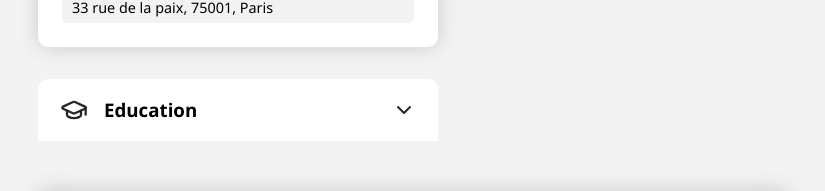
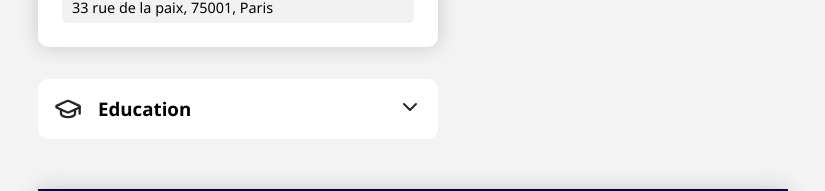
Before and after one commit to theojachiet/CV-App, a React (Vite) app: page / in a window 1280 px wide. Shown: the part 385-576 px from the top of the page, without its empty margins (12-837 px from the left). Built offline with nearby package versions, Linux system fonts and the light colour scheme.

Commit message:
add arrow rotation animation and custom border radius

```diff
--- a/src/App.css
+++ b/src/App.css
@@ -28,12 +28,11 @@ input {
   background-color: rgb(242, 242, 242);
   border-radius: 5px;
   outline: 0px solid transparent;
-  transition: box-shadow 0.5s ease-in-out,
-  outline 0.1s ease-in-out;
+  transition: box-shadow 0.5s ease-in-out, outline 0.1s ease-in-out;
 }
 
 input:hover {
-    outline: 0px solid transparent;
+  outline: 0px solid transparent;
   box-shadow: 0px 0px 10px rgb(210, 210, 210);
   transition: all 0.1s ease-in-out;
 }
@@ -87,20 +86,23 @@ button {
 
 /* EDUCATION LIST  */
 
-.education-list > button {
+.education-toggle {
+  display: block;
   width: 100%;
   border-radius: 10px 10px 0px 0px;
-}
-
-.education-header {
   background-color: white;
   display: flex;
   justify-content: space-between;
   padding: 1rem;
+  border-radius: 10px;
+  transition: border-radius 0.4s ease;
+}
+
+.education-toggle.open {
   border-radius: 10px 10px 0px 0px;
 }
 
-.education-header h3 {
+.education-toggle h3 {
   display: flex;
   gap: 1rem;
 }
@@ -134,12 +136,11 @@ button {
 
 .add-education-section button,
 li.editing-item .options .save,
-li.editing-item .options .delete
- {
+li.editing-item .options .delete {
   font-weight: 500;
   margin: auto;
   display: flex;
-  gap: 1rem;
+  gap: 0.6rem;
   border: 4px solid rgb(199, 226, 196);
   border-radius: 10px;
   padding: 5px 10px;
@@ -150,6 +151,7 @@ li.editing-item .options .delete
 li.editing-item {
   display: flex;
   flex-direction: column;
+  border-radius: 0px 0px 10px 10px;
 }
 
 .education-form {
@@ -176,15 +178,14 @@ li.editing-item .options {
 }
 
 li.editing-item .options .save {
-  display: flex;
-  gap: 1rem;
-
   border: 4px solid rgb(196, 200, 226);
 }
 
 li.editing-item .options .delete {
   border: 4px solid rgb(226, 196, 196);
 }
+
+/* TRANSITIONS EFFECTS  */
 
 .education-content {
   max-height: 0;
@@ -196,5 +197,12 @@ li.editing-item .options .delete {
 .education-content.expanded {
   max-height: fit-content;
   opacity: 1;
-  transition: max-height 0.4s ease, opacity 0.2s ease-in-out;
 }
+
+.arrow {
+  transition: transform 0.4s ease;
+}
+
+.arrow.rotated {
+  transform: rotate(180deg);
+}
--- a/src/App.jsx
+++ b/src/App.jsx
@@ -101,11 +101,9 @@ export default function App() {
           </div>
 
           <div className="education-list">
-            <button onClick={() => setEducationIsExpanded(!educationIsExpanded)}>
-              <div className="education-header">
+            <button onClick={() => setEducationIsExpanded(!educationIsExpanded)} className={`education-toggle ${(educationIsExpanded) ? "open" : ""}`}>
                 <h3><img src="/src/assets/education.svg" alt="graduation hat" />Education</h3>
-                <img src="/src/assets/down.svg" alt="down arrow icon" />
-              </div>
+                <img src="/src/assets/down.svg" alt="down arrow icon" className={`arrow ${educationIsExpanded ? "rotated" : ""}`}/>
             </button>
             <div className={`education-content ${educationIsExpanded ? "expanded" : ""}`}>{educationContent}</div>
           </div>
```
